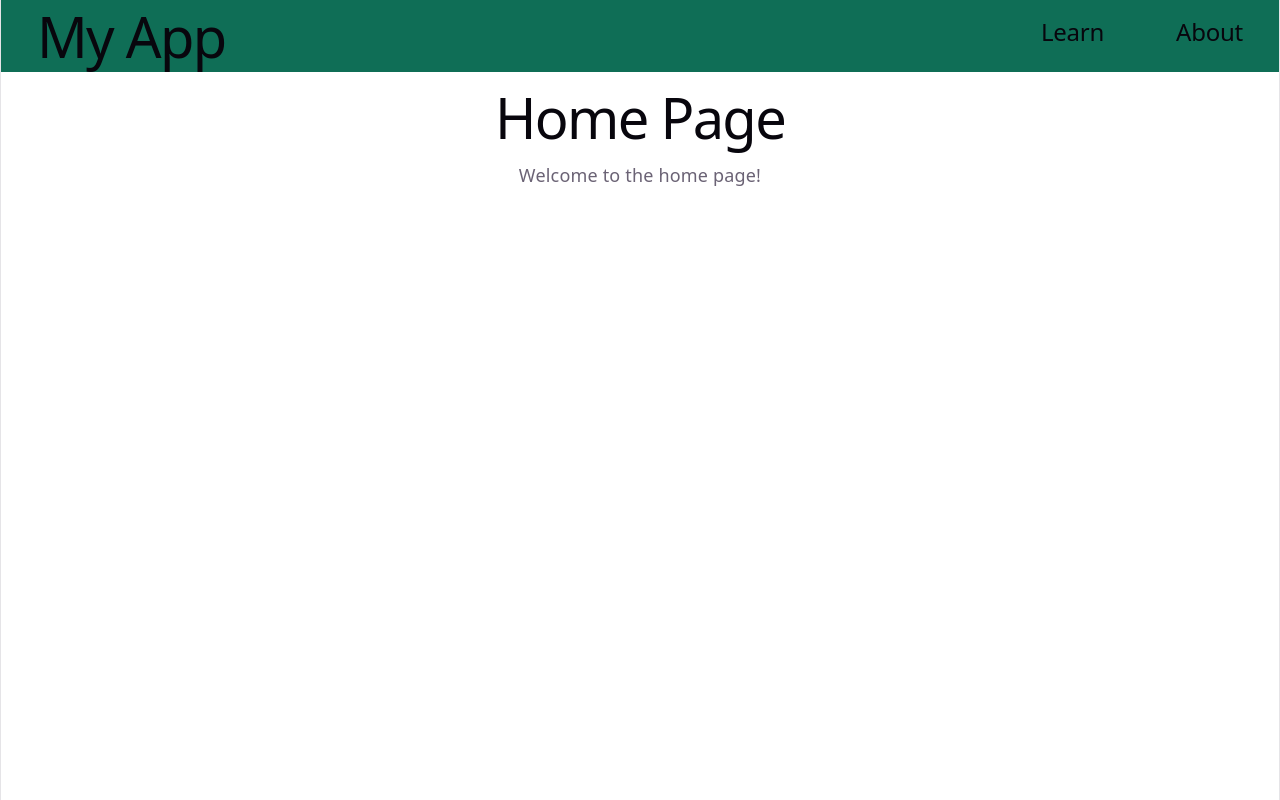
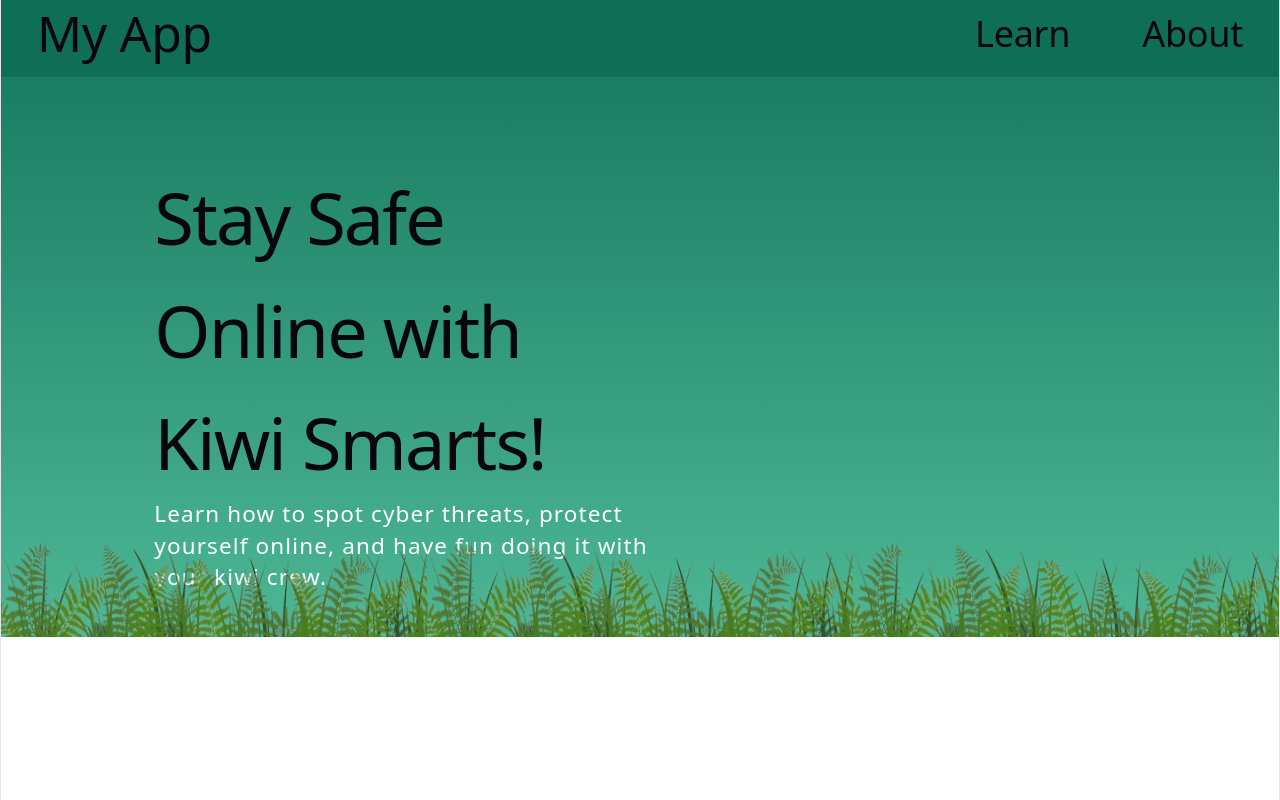
Before and after one commit to UOA-SOFTENG-701-2026-G9/SOFTENG-701-Group-9-Project, a React (Vite) app in the folder frontend/: page / in a window 1280 px wide. Built offline with nearby package versions, Linux system fonts and the light colour scheme; a web font is replaced by a local one.

Commit message:
Implemented Hero Banner component for home page

```diff
--- a/frontend/src/index.css
+++ b/frontend/src/index.css
@@ -19,8 +19,11 @@
   --heading: system-ui, 'Segoe UI', Roboto, sans-serif;
   --mono: ui-monospace, Consolas, monospace;
 
-  font: 18px/145% var(--sans);
-  letter-spacing: 0.18px;
+  /* Fluid base font-size: scales between 14px and 18px depending on viewport */
+  --base-font-size: clamp(14px, 0.9rem + 0.6vw, 18px);
+  font-size: var(--base-font-size);
+  line-height: 1;
+  letter-spacing: 0.018rem;
   color-scheme: light dark;
   color: var(--text);
   background: var(--bg);
@@ -29,9 +32,7 @@
   -webkit-font-smoothing: antialiased;
   -moz-osx-font-smoothing: grayscale;
 
-  @media (max-width: 1024px) {
-    font-size: 16px;
-  }
+  /* Removed fixed responsive breakpoint; sizes below use fluid clamps */
 }
 
 @media (prefers-color-scheme: dark) {
@@ -71,32 +72,31 @@ body {
 }
 
 h1,
-h2 {
+h2,
+h3 {
   font-family: 'Holtwood One SC', var(--heading);
   font-weight: 500;
   color: var(--text-h);
 }
 
 h1 {
-  font-size: 56px;
-  letter-spacing: -1.68px;
-  margin: 32px 0;
-  @media (max-width: 1024px) {
-    font-size: 36px;
-    margin: 20px 0;
-  }
+  font-size: clamp(2.25rem, 1.8rem + 3.2vw, 4rem);
+  letter-spacing: -0.105rem;
+  margin: clamp(0.9rem, 0.7rem + 0.6vw, 2rem) 0;
 }
 h2 {
-  font-size: 24px;
-  line-height: 118%;
-  letter-spacing: -0.24px;
-  margin: 0 0 8px;
-  @media (max-width: 1024px) {
-    font-size: 20px;
-  }
+  font-size: clamp(1.5rem, 1.2rem + 2.2vw, 3rem);
+  letter-spacing: -0.015rem;
+  margin: 0 0 0.5rem;
+}
+h3 {
+  font-size: clamp(1.25rem, 1.05rem + 1.6vw, 2rem);
+  letter-spacing: -0.015rem;
+  margin: 0 0 0.5rem;
 }
 p {
-  margin: 0;
+  font-size: clamp(0.875rem, 0.9rem + 0.2vw, 1.125rem);
+  color: white;
 }
 
 code,
@@ -108,8 +108,8 @@ code,
 }
 
 code {
-  font-size: 15px;
-  line-height: 135%;
+  font-size: clamp(.82rem, .9rem - 0.1vw, .95rem);
+  line-height: 1.35;
   padding: 4px 8px;
   background: var(--code-bg);
 }
--- /dev/null
+++ b/frontend/src/main/components/HeroBanner.tsx
@@ -0,0 +1,34 @@
+const HeroBanner = () => {
+  return (
+    <div>
+    </div>
+  )
+}
+
+const HomeHeroBanner = () => {
+  return (
+    <div className="relative w-full h-[70vh] bg-gradient-to-b from-[#1B7D63] to-[#4DB895]">
+      <div className="absolute top-[300px] left-[400px] transform -translate-x-1/2 -translate-y-1/2">
+        <div className="flex flex-col items-start">
+          <h1 className="">Stay Safe</h1>
+          <h1 className="">Online with</h1>
+          <h1 className="">Kiwi Smarts!</h1>
+          <p className="text-xl tracking-wider flex flex-col items-start z-1">
+            <span>Learn how to spot cyber threats, protect</span>
+            <span> yourself online, and have fun doing it with</span>
+            <span>your kiwi crew.</span>
+          </p>
+        </div>
+      </div>
+      <div className="absolute bottom-0 left-0 w-full h-auto z-10">
+        <div className="flex flex-row">
+          <img src="/ferns.png" alt="Kiwi Smarts" className=" w-1/3 h-auto object-cover" />
+          <img src="/ferns.png" alt="Kiwi Smarts" className="w-1/3 h-auto object-cover" />
+          <img src="/ferns.png" alt="Kiwi Smarts" className="w-1/3 h-auto object-cover" />
+        </div>
+      </div>
+    </div>
+  )
+}
+
+export { HeroBanner, HomeHeroBanner }
--- a/frontend/src/main/components/Navbar.tsx
+++ b/frontend/src/main/components/Navbar.tsx
@@ -2,18 +2,18 @@ import { Link } from "react-router-dom"
 
 const Navbar = () => {
   return (
-    <div className="w-full h-16 bg-[#0F6E56] flex flex-row items-center justify-between px-8">
-      <h1>My App</h1>
+    <div className="w-full h-full bg-[#0F6E56] flex flex-row items-center justify-between px-8 py-2">
+      <h2>My App</h2>
       <div className="flex space-x-16">
         <Link to="/modules">
-          <h2 className="hover:opacity-70">
+          <h3 className="hover:opacity-70">
             Learn
-          </h2>
+          </h3>
         </Link>
         <Link to="/about">
-          <h2 className="hover:opacity-70">
+          <h3 className="hover:opacity-70">
             About
-          </h2>
+          </h3>
         </Link>
       </div>
     </div>
--- a/frontend/src/main/pages/home.tsx
+++ b/frontend/src/main/pages/home.tsx
@@ -1,9 +1,8 @@
+import { HomeHeroBanner } from "../components/HeroBanner"
+
 const Home = () => {
   return (
-    <div>
-      <h1>Home Page</h1>
-      <p>Welcome to the home page!</p>
-    </div>
+    <HomeHeroBanner />
   )
 }
 
```
Also changed, not shown: frontend/public/ferns.png (added).
